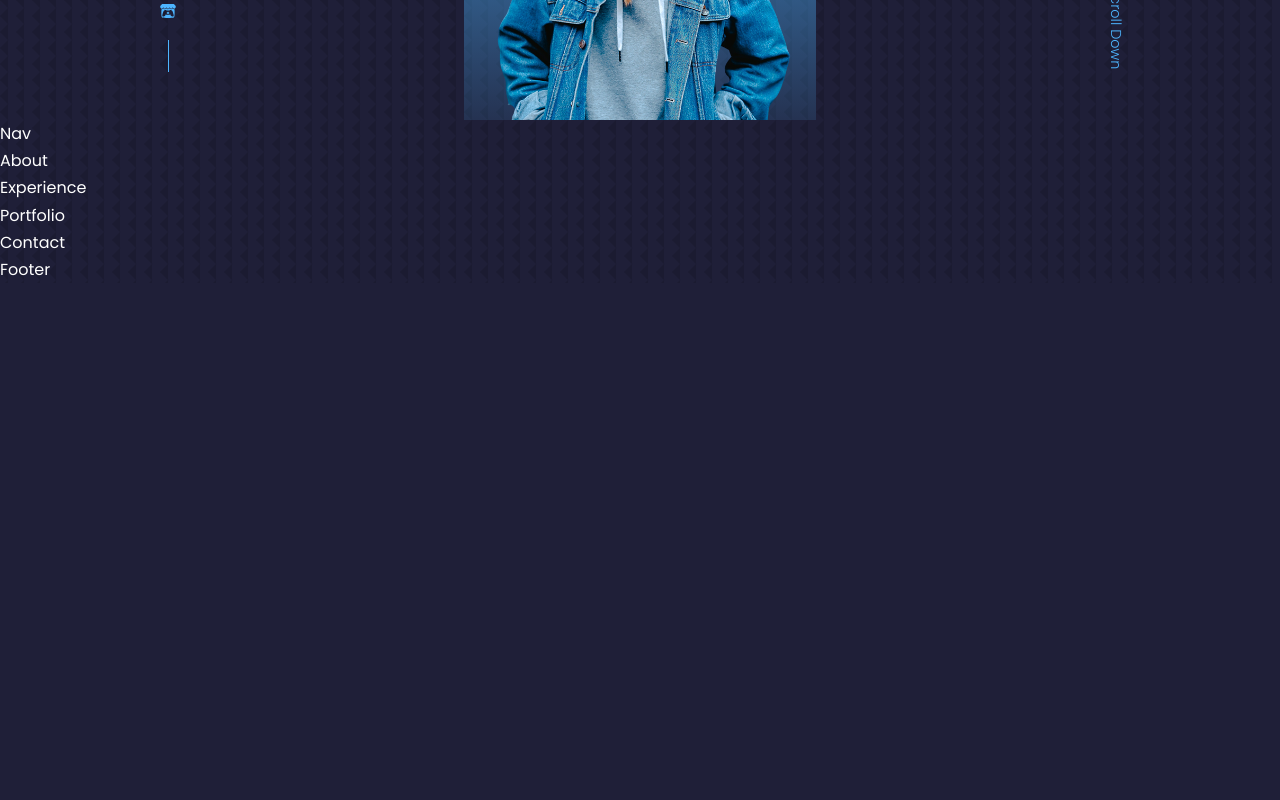
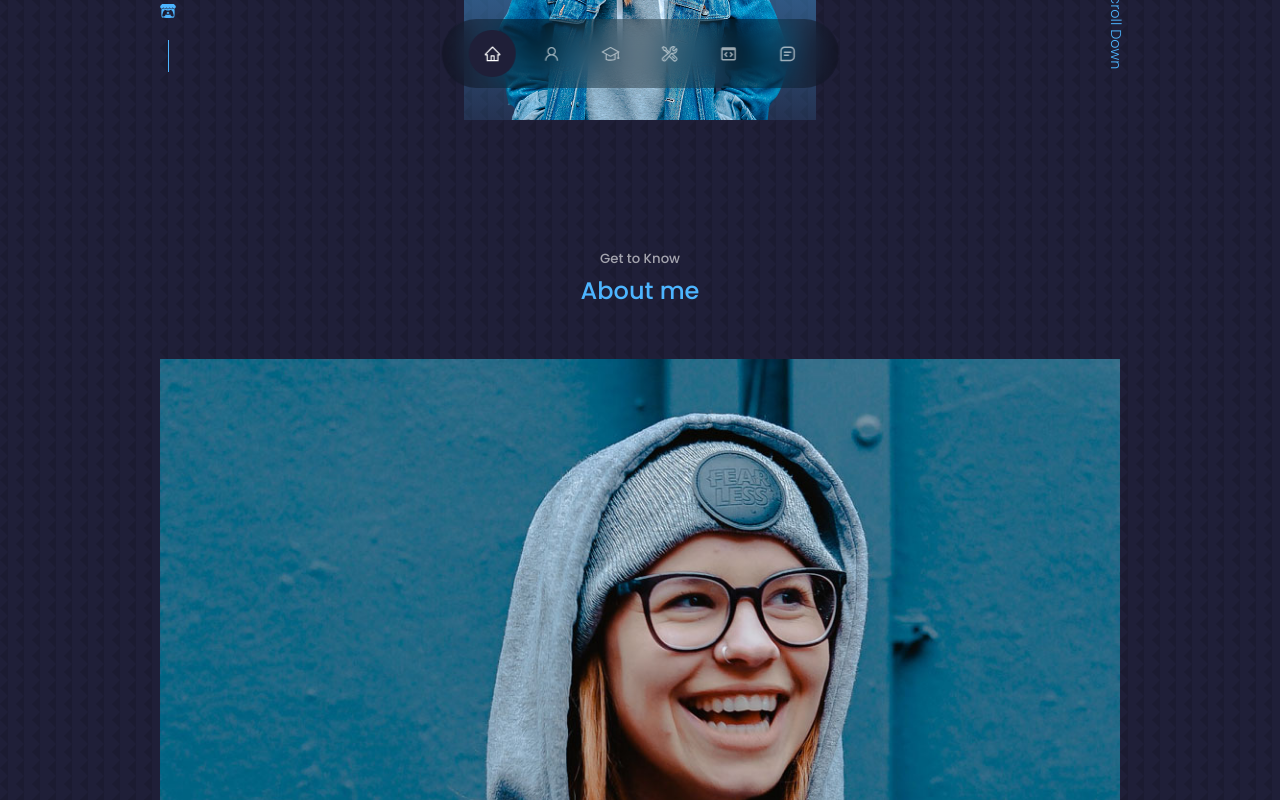
Before and after one commit to linusfackler/react-portfolio-website, a React (Create React App) app: page / in a window 1280 px wide. Shown: the part 680-1480 px from the top of the page. Before the commit the page ends 963 px from the top, so only its background shows below. Built offline with nearby package versions, Linux system fonts and the light colour scheme.

Commit message:
added nav bar

```diff
--- a/src/App.jsx
+++ b/src/App.jsx
@@ -2,6 +2,7 @@ import React from 'react'
 import Header from './components/header/Header'
 import Nav from './components/nav/Nav'
 import About from './components/about/About'
+import Education from './components/education/Education'
 import Experience from './components/experience/Experience'
 import Portfolio from './components/portfolio/Portfolio'
 import Contact from './components/contact/Contact'
@@ -13,6 +14,7 @@ const App = () => {
         <Header />
         <Nav />
         <About />
+        <Education />
         <Experience />
         <Portfolio />
         <Contact />
--- a/src/components/about/About.jsx
+++ b/src/components/about/About.jsx
@@ -1,9 +1,29 @@
 import React from 'react'
 import './about.css'
+import ME from '../../assets/me-about.jpg'
 
 const About = () => {
   return (
-    <div>About</div>
+    <section id='about'>
+      <h5>Get to Know</h5>
+      <h2>About me</h2>
+
+      <div className="container about__container">
+        <div className="about__me">
+          <div className="about__me-image">
+            <img src={ME} alt="" />
+          </div>
+        </div>
+
+        <div className="about__content">
+          <div className="about__cards">
+            <article className='about__card'>
+
+            </article>
+          </div>
+        </div>
+      </div>
+    </section>
   )
 }
 
--- a/src/components/contact/Contact.jsx
+++ b/src/components/contact/Contact.jsx
@@ -3,7 +3,7 @@ import './contact.css'
 
 const Contact = () => {
   return (
-    <div>Contact</div>
+    <section id='contact'>Contact</section>
   )
 }
 
--- /dev/null
+++ b/src/components/education/Education.jsx
@@ -0,0 +1,10 @@
+import React from 'react'
+import './education.css'
+
+const Education = () => {
+  return (
+    <section id='education'>Education</section>
+  )
+}
+
+export default Education
--- a/src/components/experience/Experience.jsx
+++ b/src/components/experience/Experience.jsx
@@ -3,7 +3,7 @@ import './experience.css'
 
 const Experience = () => {
   return (
-    <div>Experience</div>
+    <section id='experience'>Experience</section>
   )
 }
 
--- a/src/components/nav/Nav.jsx
+++ b/src/components/nav/Nav.jsx
@@ -1,9 +1,24 @@
 import React from 'react'
 import './nav.css'
+import {AiOutlineHome} from 'react-icons/ai'
+import {AiOutlineUser} from 'react-icons/ai'
+import {SlGraduation} from 'react-icons/sl'
+import {HiOutlineWrenchScrewdriver} from 'react-icons/hi2'
+import {BiCodeBlock} from 'react-icons/bi'
+import {BiMessageSquareDetail} from 'react-icons/bi'
+import {useState} from 'react'
 
 const Nav = () => {
+  const [activeNav, setActiveNav] = useState('#');
   return (
-    <div>Nav</div>
+    <nav>
+      <a href="#" onClick={() => setActiveNav('#')} className = {activeNav === '#' ? 'active' : ''}><AiOutlineHome/></a>
+      <a href="#about" onClick={() => setActiveNav('#about')} className = {activeNav === '#about' ? 'active' : ''}><AiOutlineUser/></a>
+      <a href="#education" onClick={() => setActiveNav('#education')} className = {activeNav === '#education' ? 'active' : ''}><SlGraduation/></a>
+      <a href="#experience" onClick={() => setActiveNav('#experience')} className = {activeNav === '#experience' ? 'active' : ''}><HiOutlineWrenchScrewdriver/></a>
+      <a href="#portfolio" onClick={() => setActiveNav('#portfolio')} className = {activeNav === '#portfolio' ? 'active' : ''}><BiCodeBlock/></a>
+      <a href="#contact" onClick={() => setActiveNav('#contact')} className = {activeNav === '#contact' ? 'active' : ''}><BiMessageSquareDetail/></a>
+    </nav>
   )
 }
 
--- a/src/components/nav/nav.css
+++ b/src/components/nav/nav.css
@@ -0,0 +1,33 @@
+nav {
+    background: rgba(0, 0, 0, 0.3);
+    width: max-content;
+    display: block;
+    padding: 0.7rem 1.7rem;
+    z-index: 2;
+    position: fixed;
+    left: 50%;
+    transform: translateX(-50%);
+    bottom: 2rem;
+    display: flex;
+    gap: 0.8rem;
+    border-radius: 3rem;
+    backdrop-filter: blur(15px);
+}
+
+nav a {
+    background: transparent;
+    padding: 0.9rem;
+    border-radius: 50%;
+    display: flex;
+    color: var(--color-light);
+    font-size: 1.1rem;
+}
+
+nav a:hover {
+    background-color: rgba(0, 0, 0, 0.3);
+}
+
+nav a.active {
+    background: var(--color-bg);
+    color: var(--color-white);
+}
--- a/src/components/portfolio/Portfolio.jsx
+++ b/src/components/portfolio/Portfolio.jsx
@@ -3,7 +3,7 @@ import './portfolio.css'
 
 const Portfolio = () => {
   return (
-    <div>Portfolio</div>
+    <section id='portfolio'>Portfolio</section>
   )
 }
 
--- a/src/index.css
+++ b/src/index.css
@@ -57,6 +57,7 @@ h1 {
 
 section {
     margin-top: 8rem;
+    height: 100vh;
 }
 
 section > h2, section > h5 {
```
Also changed, not shown: src/components/education/education.css (added).
